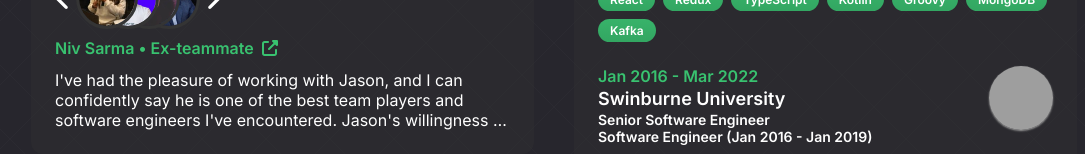
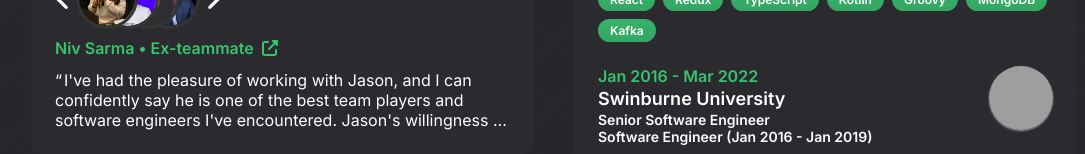
Before and after one commit to jason-d-f-lange/jasonlange.dev, a Next.js app: page / in a window 1280 px wide. Shown: the part 277-431 px from the top of the page, without its empty margins (86-1171 px from the left). Built offline with nearby package versions, Linux system fonts and the light colour scheme; grey boxes are pictures that could not be loaded.

Commit message:
Add quotation marks to testimonials

```diff
--- a/src/components/testimonials/quote.tsx
+++ b/src/components/testimonials/quote.tsx
@@ -25,7 +25,9 @@ export default function Quote({ children }: Props) {
       data-test-collapse={collapse}
       onClick={() => setCollapse((prev) => !prev)}
     >
+      <span style={{ marginRight: 2 }}>&ldquo;</span>
       {children}
+      <span style={{ marginLeft: 2 }}>&rdquo;</span>
     </TwoLineQuote>
   );
 }
```
